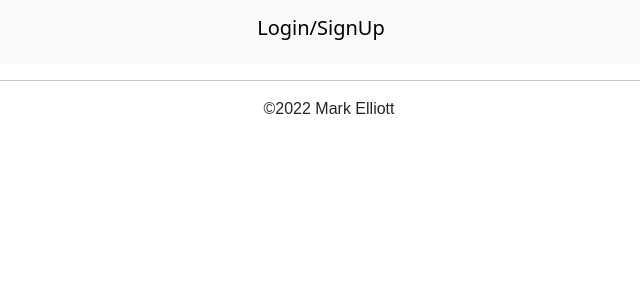
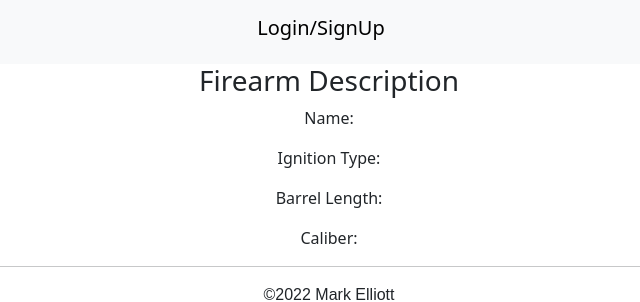
Before and after one commit to melliott7264/range-log, a React (Create React App) app in the folder client/: page /firearms/single/1 in a window 1280 px wide. Shown: the part 380-682 px from the top of the page, without its empty margins (311-951 px from the left). Built offline with nearby package versions, Linux system fonts and the light colour scheme; no server answers.

Commit message:
downgraded react-router-dom to v5 to try and resolve some bugs

```diff
--- a/client/package.json
+++ b/client/package.json
@@ -14,7 +14,7 @@
     "react": "17.0.2",
     "react-bootstrap": "^2.5.0",
     "react-dom": "17.0.2",
-    "react-router-dom": "^6.3.0",
+    "react-router-dom": "^5.1.2",
     "react-scripts": "5.0.1",
     "web-vitals": "^2.1.4"
   },
--- a/client/src/App.js
+++ b/client/src/App.js
@@ -1,6 +1,6 @@
 import './App.css';
 import React from 'react';
-import { BrowserRouter as Router, Route, Routes } from 'react-router-dom';
+import { BrowserRouter as Router, Route, Switch } from 'react-router-dom';
 import {
   ApolloClient,
   InMemoryCache,
@@ -13,6 +13,7 @@ import 'bootstrap/dist/css/bootstrap.min.css';
 
 import Navbar from './components/Navbar';
 import Footer from './components/Footer/Footer';
+import Main from './pages/Main';
 import Firearms from './pages/Firearms';
 import SingleFirearm from './components/SingleFirearm';
 import Logs from './pages/Logs';
@@ -50,16 +51,16 @@ function App() {
       <Router forceRefresh={true}>
         <>
           <Navbar />
-          <Routes>
-            <Route exact path="/firearms" element={<Firearms />} />
+          <Switch>
+            <Route exact path="/firearms" component={Firearms} />
             <Route
               exact
-              path="/firearms/single:id"
-              element={<SingleFirearm />}
+              path="/firearms/single/:id"
+              component={SingleFirearm}
             />
-            {/* <Route exact path="/logs" element={<Logs />} /> */}
-            <Route exact path="/" element={<Navbar />} />
-          </Routes>
+            {/* <Route exact path="/logs" component={Logs} /> */}
+            <Route exact path="/" component={Main} />
+          </Switch>
         </>
         <Footer />
       </Router>
--- a/client/src/components/Navbar.js
+++ b/client/src/components/Navbar.js
@@ -46,9 +46,11 @@ const AppNavbar = () => {
                   <Nav.Link style={{ color: 'black' }} as={Link} to="/firearms">
                     Firearms
                   </Nav.Link>
+
                   <Nav.Link style={{ color: 'black' }} as={Link} to="/logs">
                     Logs
                   </Nav.Link>
+
                   <Nav.Link
                     style={{ color: 'black' }}
                     onClick={AuthService.logout}
@@ -78,10 +80,10 @@ const AppNavbar = () => {
           <Modal.Header className="border-bottom-0" closeButton>
             <Modal.Title id="signup-modal">
               <Nav fill variant="tabs">
-                <Nav.Item>
+                <Nav.Item componentClass="span">
                   <Nav.Link eventKey="login">Login</Nav.Link>
                 </Nav.Item>
-                <Nav.Item>
+                <Nav.Item componentClass="span">
                   <Nav.Link eventKey="signup">SignUp</Nav.Link>
                 </Nav.Item>
               </Nav>
--- a/client/src/components/SingleFirearm.js
+++ b/client/src/components/SingleFirearm.js
@@ -1,7 +1,42 @@
 import React, { useState, useEffect } from 'react';
 import { useQuery } from '@apollo/client';
 import { GET_FIREARM } from '../utils/queries';
+import { useParams } from 'react-router-dom';
 
-const SingleFirearm = (_id) => {};
+import AuthService from '../utils/auth';
+
+const SingleFirearm = () => {
+  const { id } = useParams();
+
+  const loggedIn = AuthService.loggedIn();
+
+  const [firearmData, setFirearmData] = useState({});
+  const { data } = useQuery(
+    GET_FIREARM,
+    {
+      variables: { _id: id },
+    },
+    { skip: !loggedIn }
+  );
+
+  useEffect(() => {
+    const firearm = data?.firearm[0] || {};
+    setFirearmData(firearm);
+  }, [data]);
+
+  return (
+    <div>
+      <div className="text-center">
+        <h3>Firearm Description</h3>
+      </div>
+      <div className="text-center">
+        <p>Name: {firearmData.name}</p>
+        <p>Ignition Type: {firearmData.ignitionType}</p>
+        <p>Barrel Length: {firearmData.barrelLength}</p>
+        <p>Caliber: {firearmData.caliber}</p>
+      </div>
+    </div>
+  );
+};
 
 export default SingleFirearm;
--- a/client/src/pages/Firearms.js
+++ b/client/src/pages/Firearms.js
@@ -1,27 +1,36 @@
 import React, { useState, useEffect } from 'react';
 import { useQuery } from '@apollo/client';
 import { GET_ALL_FIREARMS } from '../utils/queries';
-import { Nav } from 'react-bootstrap';
+import { Nav, Button } from 'react-bootstrap';
 import { Link } from 'react-router-dom';
+
+import AuthService from '../utils/auth';
 
 const Firearms = () => {
   // state to show listing of user firearms from which to select
   const [showFirearms, setShowFirearms] = useState([]);
+  const loggedIn = AuthService.loggedIn();
 
-  const { data } = useQuery(GET_ALL_FIREARMS);
-  console.log(data);
+  const { data } = useQuery(GET_ALL_FIREARMS, { skip: !loggedIn });
 
   useEffect(() => {
     const firearmsList = data?.firearmsByUser || [];
-    console.log(firearmsList);
     setShowFirearms(firearmsList);
   }, [data]);
 
   return (
     <div>
-      <div className="text-center">
-        <h3>Firearms</h3>
+      <div className="container ">
+        <div className="row">
+          <div className="text-center">
+            <h3>Firearms</h3>
+          </div>
+          <span className="text-center">
+            <Button className="btn p-1 text-white">Add Firearm</Button>
+          </span>
+        </div>
       </div>
+
       <ul className="list-group">
         {showFirearms.map((firearm) => (
           <li key={firearm._id} className="list-group-item">
@@ -31,7 +40,7 @@ const Firearms = () => {
                   as={Link}
                   to={{ pathname: `/firearms/single/${firearm._id}` }}
                 >
-                  <p>{firearm.name}</p>
+                  <h4>{firearm.name}</h4>
                 </Nav.Link>
               </div>
             </div>
--- /dev/null
+++ b/client/src/pages/Main.js
@@ -0,0 +1,35 @@
+import React from 'react';
+
+import AuthService from '../utils/auth';
+
+const Main = () => {
+  const loggedIn = AuthService.loggedIn();
+
+  return (
+    <div>
+      <h3 className="text-center">Welcome to Muzzleloader Range Log</h3>
+      {!loggedIn ? (
+        <div>
+          <h4 className="text-center">Please Signup or Login</h4>
+          <p className="text-center">
+            After logging in, more instructions will be provided.
+          </p>
+        </div>
+      ) : (
+        <div>
+          <p>
+            If you are new to Muzzleloader Range Log, you will want to start by
+            clicking on Firearms to add one or more firearms that you will log.
+          </p>
+          <p>
+            Once your firearm is in the system, you can start logging your
+            shots. Click on Logs to get started. You will create a target and
+            then log shots on that target.
+          </p>
+        </div>
+      )}
+    </div>
+  );
+};
+
+export default Main;
```
Also changed, not shown: client/src/components/AddFirearm.js (added), client/src/components/EditFirearm.js (added), 2 other files (tests, documents, lock files or other folders).
